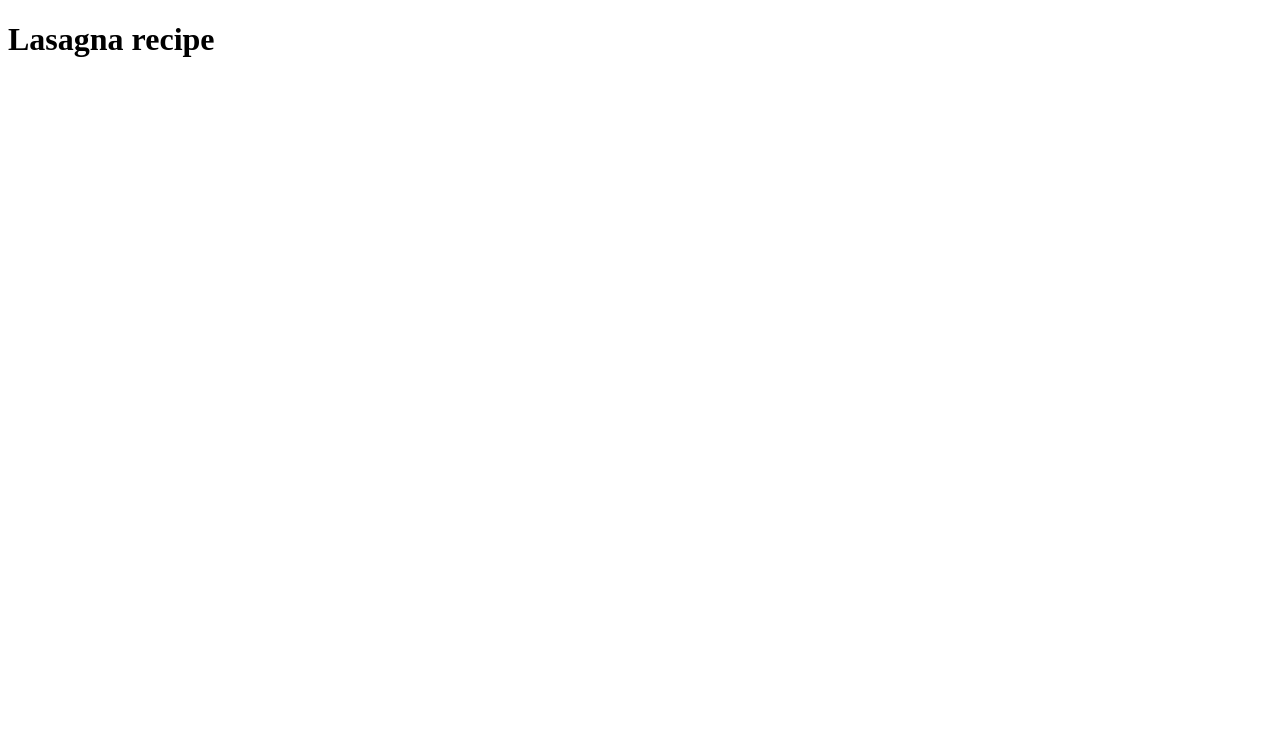
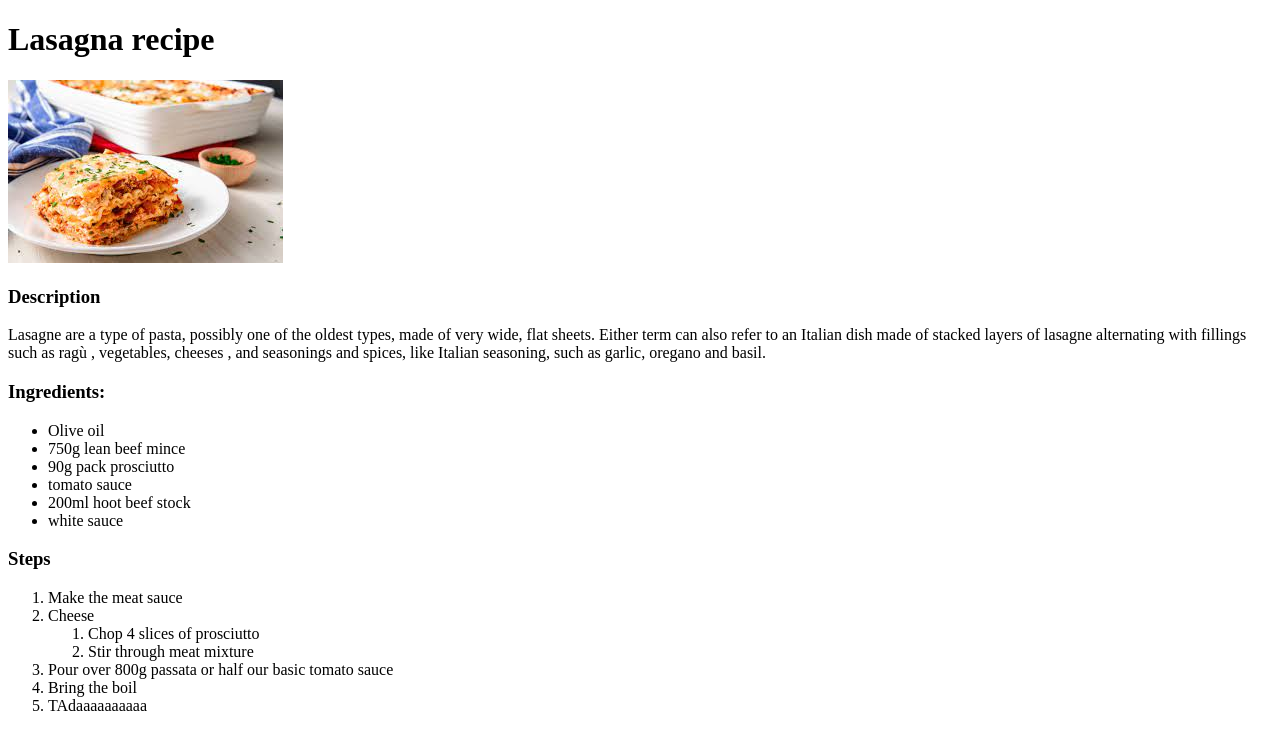
Before and after one commit to Libero32/odin-recipes, a plain HTML site: page recipes/lasagna.html in a window 1280 px wide. Drawn offline with Linux system fonts and the light colour scheme.

Commit message:
Added img , finished lasagna.html

```diff
--- a/recipes/lasagna.html
+++ b/recipes/lasagna.html
@@ -8,5 +8,38 @@
 </head>
 <body>
     <h1>Lasagna recipe</h1>
+    <img src="../img/lasagna.jpeg" alt="Picture of lasagna">
+    <h3>Description</h3>
+    <p>Lasagne are a type of pasta, possibly one of the oldest types, made of very wide, flat sheets.
+        Either term can also refer to an Italian dish made of stacked layers of lasagne alternating with fillings such as ragù ,
+        vegetables, cheeses , and seasonings and spices, like Italian seasoning, such as garlic, oregano and basil.
+    </p>
+
+    <h3>Ingredients:</h3>
+
+    <ul>
+        <li>Olive oil</li>
+        <li>750g lean beef mince</li>
+        <li>90g pack prosciutto</li>
+        <li>tomato sauce</li>
+        <li>200ml hoot beef stock</li>
+        <li>white sauce</li>
+    </ul>
+
+    <h3>Steps</h3>
+    <ol>
+        <li>Make the meat sauce</li>
+        <li>Cheese
+            <ol>
+                <li>Chop 4 slices of prosciutto</li>
+                <li>Stir through meat mixture</li>
+            </ol>
+        </li>
+        <li>Pour over 800g passata or half our basic tomato sauce</li>
+        <li>Bring the boil</li>
+        <li>TAdaaaaaaaaaa</li>
+
+    </ol>
+
 </body>
 </html>
```
Also changed, not shown: img/lasagna.jpeg (added).
